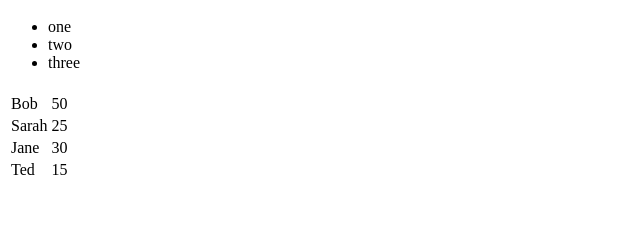
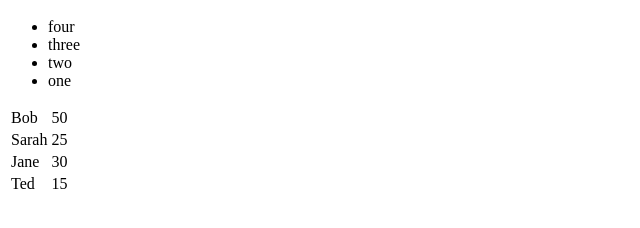
Before and after one commit to ironfroggy/domnomnom, a plain HTML site: page index.html in a window 1280 px wide. Shown: the part 48-276 px from the top of the page, without its empty margins (0-640 px from the left). Drawn offline with Linux system fonts and the light colour scheme.

Commit message:
slot class used to target only unfilled template.

```diff
--- a/domnomnom.js
+++ b/domnomnom.js
@@ -1,10 +1,4 @@
 (function() {
-
-    var default_applies = {
-            LI: "clone-after"
-        ,   TR: "clone-after"
-    }
-    ;
 
     $.fn.domnomnom = function domnomnom(data) {
         var result = $();
@@ -30,15 +24,20 @@
                 })
             }
 
-            if (template.hasClass('clone-after') || default_applies[template[0].tagName] == "clone-after") {
-                copy.removeClass('clone-after');
+            if (template.attr('data-clone') == ':after') {
                 template.parent().append(copy);
-            } else {
+            } else if (template.attr('data-clone') == ':before') {
+                copy.removeClass('clone-before');
+                template.parent().prepend(copy);
+            } else { // implies data-clone=replace
                 template.replaceWith(copy);
             }
+
+            copy.removeAttr('data-clone');
+            copy.removeClass('slot');
         });
 
-        return result;
+        return $(this);
     };
 
 })();
--- a/index.html
+++ b/index.html
@@ -7,7 +7,7 @@
             $('body').domnomnom({
                 "h1": "DOMNOMNOM",
                 "ul": {
-                    "li": ["one", "two", "three"]
+                    "li.slot": ["one", "two", "three"]
                 },
                 "table": {
                     "tr": [
@@ -18,19 +18,24 @@
                     ]
                 }
             });
+            $('body').domnomnom({
+                'ul': {
+                    'li.slot': ["four"]
+                }
+            });
         });
         </script>
         <style>
-            .clone-after { display: none; }
+            [data-clone] { display: none; }
         </style>
     </head>
     <body>
         <h1></h1>
         <ul>
-            <li class=clone-after></li>
+            <li class=slot data-clone=":before"></li>
         </ul>
         <table>
-            <tr>
+            <tr data-clone=":after">
                 <td class=name></td>
                 <td class=age></td>
             </tr>
```
